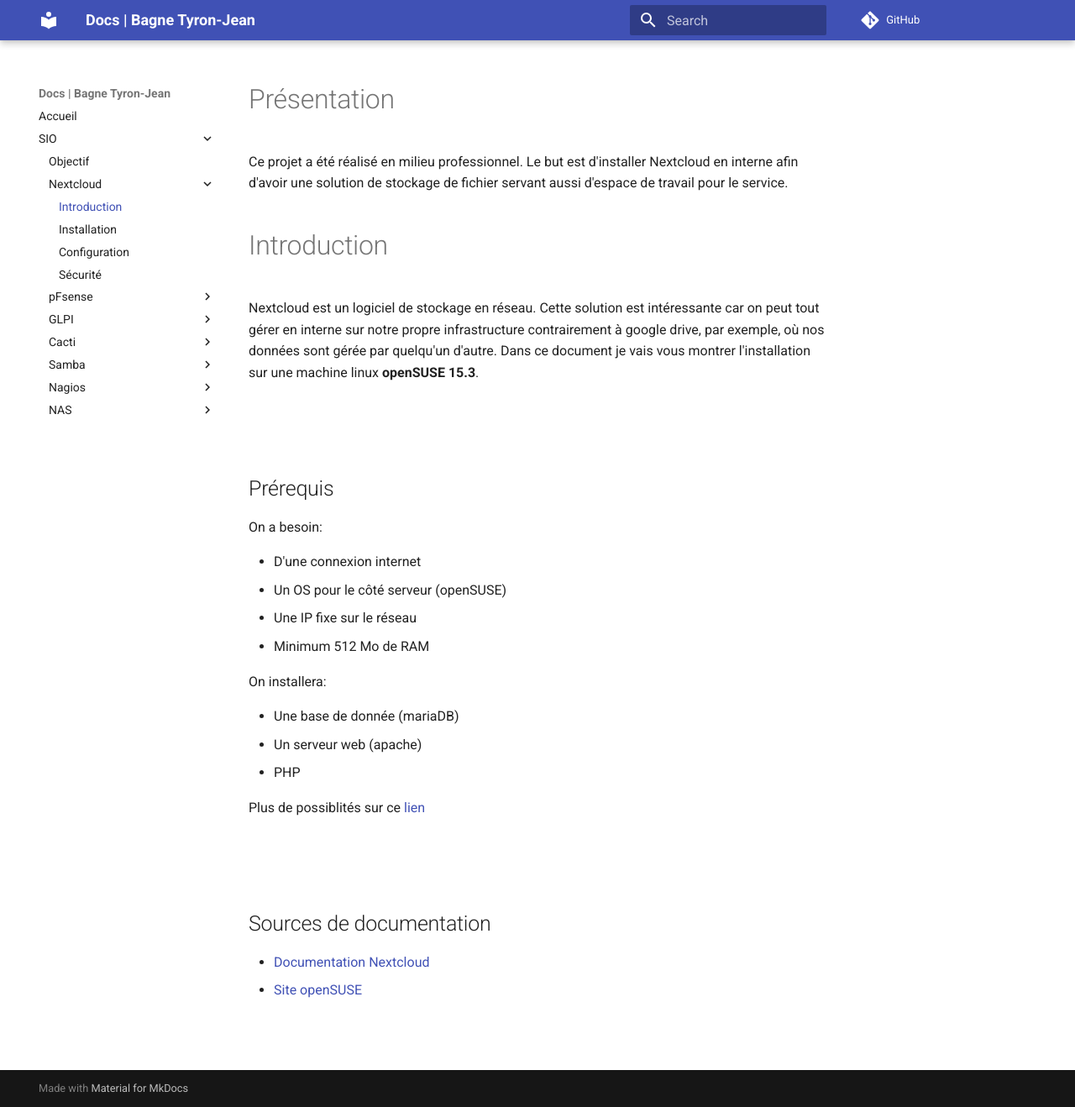
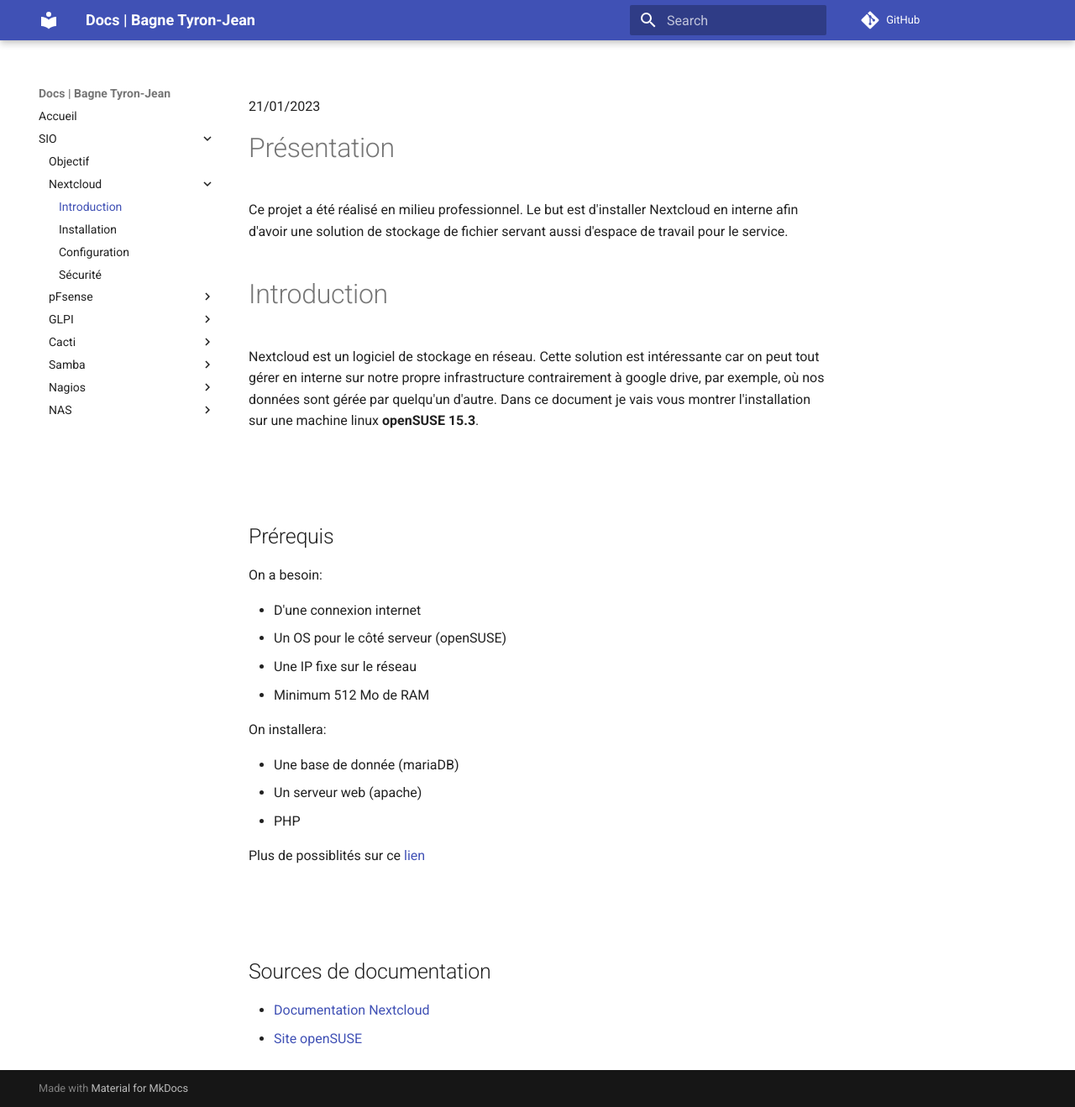
Before and after one commit to wepfen/doc, an MkDocs documentation site: the page built from docs/sio/nextcloud/introduction.md, in a window 1280 px wide and 1318 px high. Shown: the whole window at 84% size. Built offline with MkDocs 1.6.1 and Material for MkDocs 9.7.7, drawn with Linux system fonts in a browser that asks for light colours; comment, search, counter and statistics services are not loaded.

Commit message:
Update introduction.md

```diff
--- a/docs/sio/nextcloud/introduction.md
+++ b/docs/sio/nextcloud/introduction.md
@@ -1,3 +1,5 @@
+21/01/2023
+
 # Présentation
 
 Ce projet a été réalisé en milieu professionnel. Le but est d'installer Nextcloud en interne afin d'avoir une solution de stockage de fichier servant aussi d'espace de travail pour le service.
```
